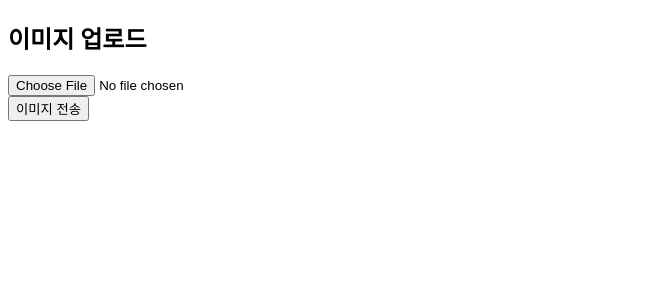
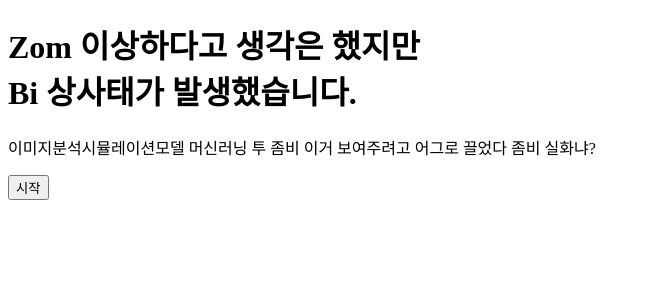
Before and after one commit to KDT-IaaS-Class-Two-Group/KDT-IaaS-2-ProjectB-2team, a Next.js app in the folder frontend/: page / in a window 1280 px wide. Shown: the top 300 px of the page, without its empty margins (0-650 px from the left). Built offline with nearby package versions, Linux system fonts and the light colour scheme.

Commit message:
Fix | index.tsx
파일 이름및 용도 변경

```diff
--- a/frontend/src/pages/index.tsx
+++ b/frontend/src/pages/index.tsx
@@ -1,87 +1,23 @@
-import { useState } from "react";
+import React from 'react';
 
-interface Response {
-  species: number;
-  attack: string;
-  defense: string;
-  accuracy: string;
-  weight: string;
-}
-
-const Hello = () => {
-  const [message, setMessage] = useState<Response | null>(null); //데이터 받기
-  const [loading, setLoading] = useState<boolean>(false); //로딩
-  const [error, setError] = useState<string | null>(null); //에러
-  const [image, setImage] = useState<File | null>(null); //이미지 처리
-
-  const handleImageChange = (e: React.ChangeEvent<HTMLInputElement>) => {
-    const file = e.target.files && e.target.files[0];
-    if (file) {
-      setImage(file);
-      setError(null); // 오류 초기화
-    }
-  };
-
-  const handleSubmit = async () => {
-    if (!image) {
-      setError("이미지를 먼저 선택해주세요.");
-      return;
-    }
-
-    setLoading(true);
-    setError(null); // 이전 오류 초기화
-    const formData = new FormData();
-    formData.append("file", image);
-
-    try {
-      const response = await fetch(`http://127.0.0.1:8000/predict`, {
-        method: 'POST',
-        body: formData,
-      });
-
-      if (!response.ok) {
-        throw new Error('응답이 올바르지 않음');
-      }
-
-      const responseData = await response.json();
-      setMessage(responseData);
-
-    } catch (error : unknown) {
-      if (error instanceof Error) {
-        setError("이미지 전송 중 오류 발생: " + error.message);
-      } else {
-        setError("알 수 없는 오류 발생");
-      }
-    } finally {
-      setLoading(false);
-    }
+const MainPage: React.FC = () => {
+  const handleStartClick = () => {
+    window.location.href = '/UserPage';
   };
 
   return (
     <div id="root">
-      <div >
-        <h2>이미지 업로드</h2>
-        <input type="file" placeholder="이미지 업로드" accept="image/*" onChange={handleImageChange} />
+      <div>
+        <h1>Zom 이상하다고 생각은 했지만<br/>Bi 상사태가 발생했습니다.</h1>
       </div>
-
-      <div >
-        {loading && <p>로딩 중...</p>}
-        {error && <p>{error}</p>}
-        {message && (
-          <>
-            <h1>인종: {message.species}</h1>
-            <h1>공격력: {message.attack}</h1>
-            <h1>방어력: {message.defense}</h1>
-            <h1>명중률: {message.accuracy}</h1>
-            <h1>무게: {message.weight}</h1>
-          </>
-        )}
-        <div>
-          <button type="button" onClick={handleSubmit}>이미지 전송</button>
-        </div>
+      <div>
+        <p>이미지분석시뮬레이션모델 머신러닝 투 좀비 이거 보여주려고 어그로 끌었다 좀비 실화냐?</p>
+      </div>
+      <div>
+        <button onClick={handleStartClick}>시작</button>
       </div>
     </div>
   );
 };
 
-export default Hello;
+export default MainPage;
```
Also changed, not shown: frontend/src/pages/main.tsx (deleted, +0 -26 lines).
